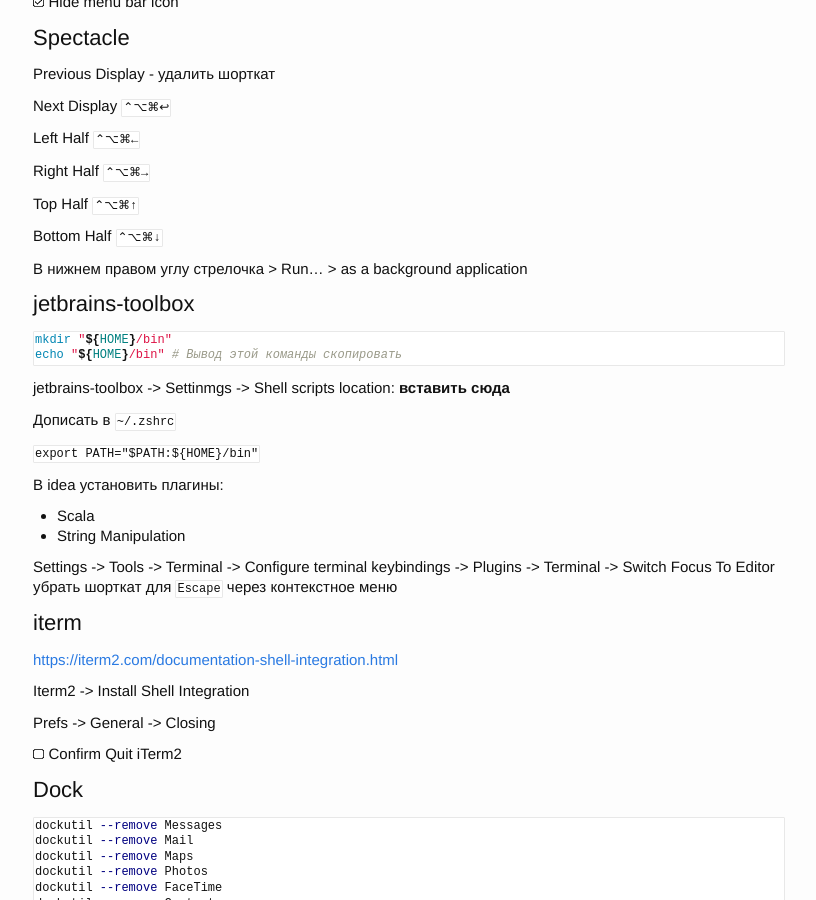
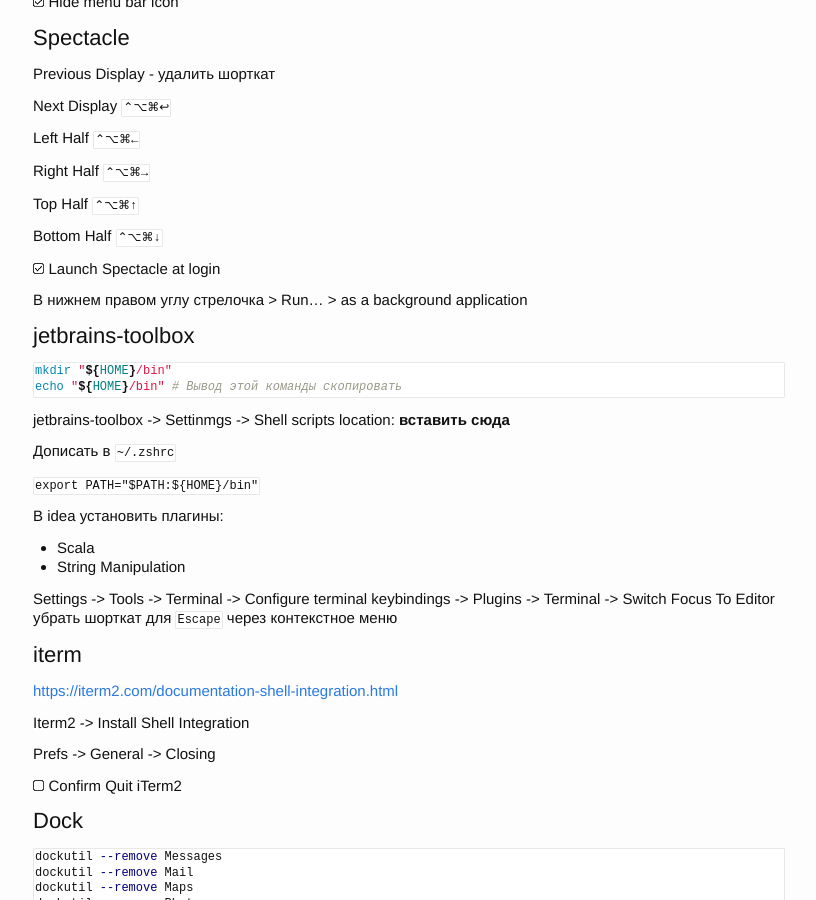
Before and after one commit to d10xa/d10xa.github.io, a Jekyll site: the page built from _posts/2021-12-10-macbook-setup.markdown, in a window 1280 px wide and 900 px high, scrolled down 2270 px. Shown: the whole window, without its empty margins (231-1047 px from the left). Built offline with Jekyll 4.4.1, drawn with Linux system fonts in a browser that asks for light colours.

Commit message:
Launch Spectacle at login

```diff
--- a/_posts/2021-12-10-macbook-setup.markdown
+++ b/_posts/2021-12-10-macbook-setup.markdown
@@ -152,6 +152,8 @@
 
 Bottom Half `⌃⌥⌘↓`
 
+<div class="checkbox-selected"></div> Launch Spectacle at login
+
 В нижнем правом углу стрелочка > Run... > as a background application
 
 ## jetbrains-toolbox
```
